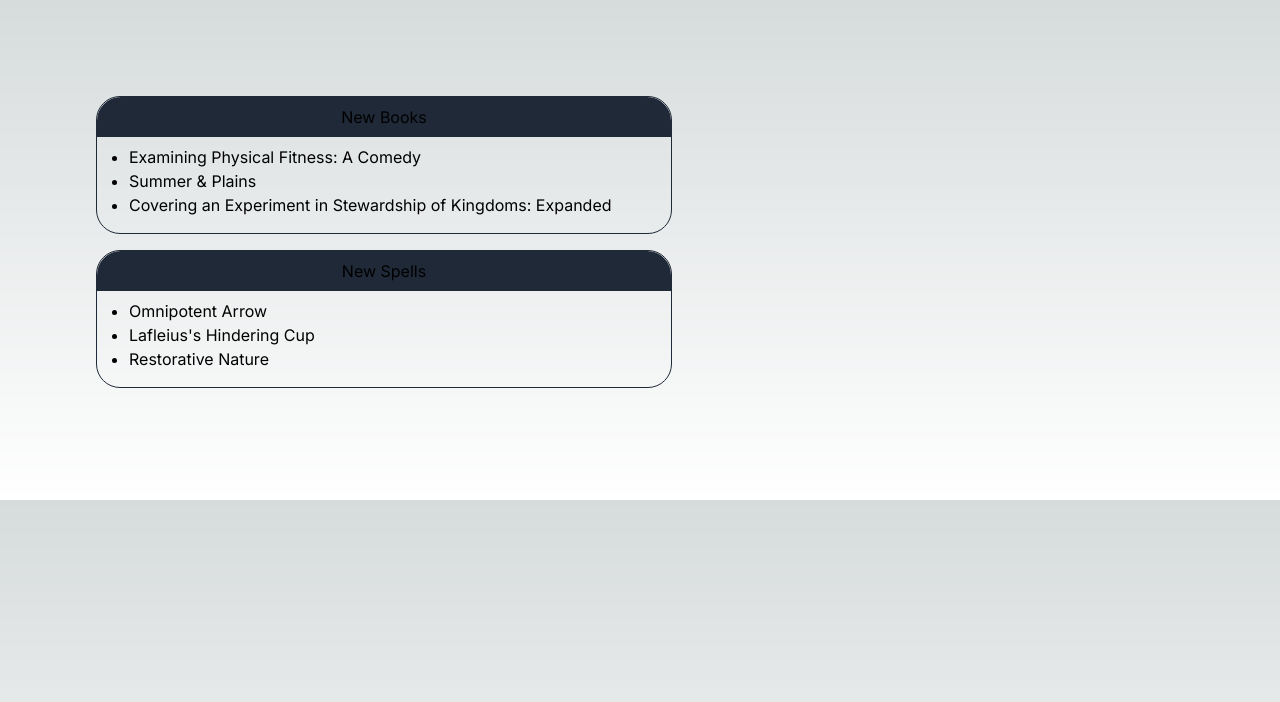
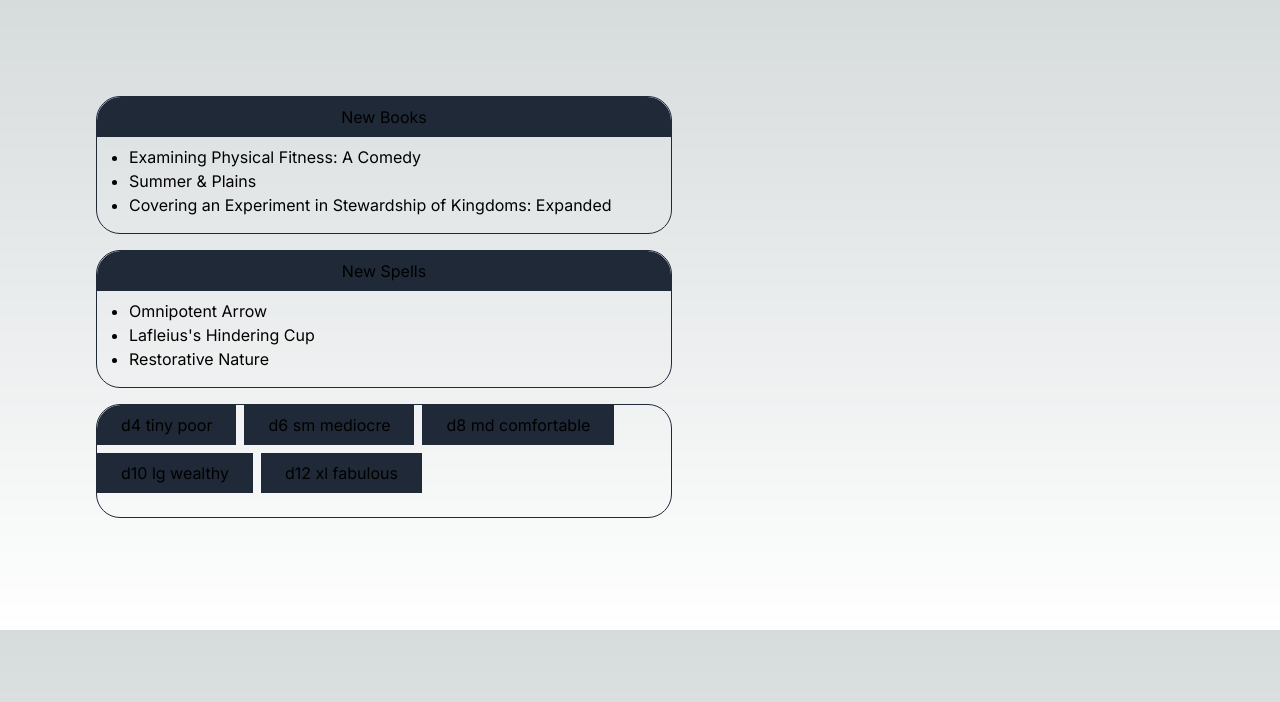
Before and after one commit to godzig/freebooter-dm-screen, a Next.js app: page / in a window 1280 px wide. Shown: the top 702 px of the page. Built offline with nearby package versions, Linux system fonts and the light colour scheme.

Commit message:
initial Booty component

```diff
--- a/src/app/page.tsx
+++ b/src/app/page.tsx
@@ -4,6 +4,7 @@
 import dynamic from 'next/dynamic'
 
 const Book = dynamic(() => import('../components/Book'), { ssr: false })
+const Booty = dynamic(() => import('../components/Booty'), { ssr: false })
 const SpellName = dynamic(() => import('../components/SpellName'), { ssr: false })
 
 export default function Home() {
@@ -16,6 +17,9 @@ export default function Home() {
       <div className="flex flex-col border rounded-3xl border-gray-800 pt-0 pb-4 mb-4">
         <SpellName count="3" />
       </div>
+      <div className="flex flex-col border rounded-3xl border-gray-800 pt-0 pb-4 mb-4">
+        <Booty />
+      </div>
     </main>
   );
 }
--- /dev/null
+++ b/src/components/Booty.js
@@ -0,0 +1,12 @@
+
+export default function Booty() {
+    return (
+        <div className="px-0">
+            <button className="bg-gray-800 hover:bg-gray-900 p-2 px-6 mb-2 mr-2 rounded-tl-3xl">d4 tiny poor</button>
+            <button className="bg-gray-800 hover:bg-gray-900 p-2 px-6 mb-2 mr-2">d6 sm mediocre</button>
+            <button className="bg-gray-800 hover:bg-gray-900 p-2 px-6 mb-2 mr-2">d8 md comfortable</button>
+            <button className="bg-gray-800 hover:bg-gray-900 p-2 px-6 mb-2 mr-2">d10 lg wealthy</button>
+            <button className="bg-gray-800 hover:bg-gray-900 p-2 px-6 mb-2 mr-2">d12 xl fabulous</button>
+        </div>
+    )
+}
```
